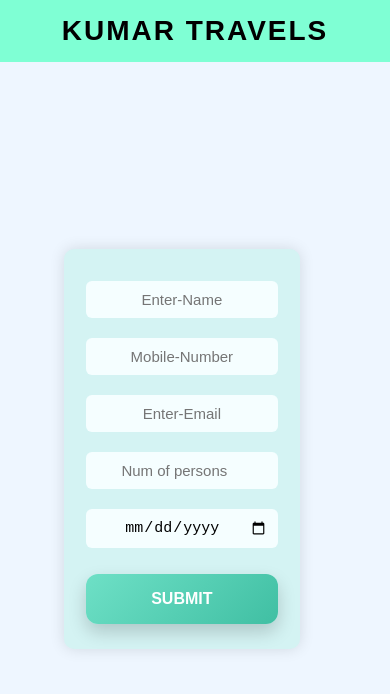
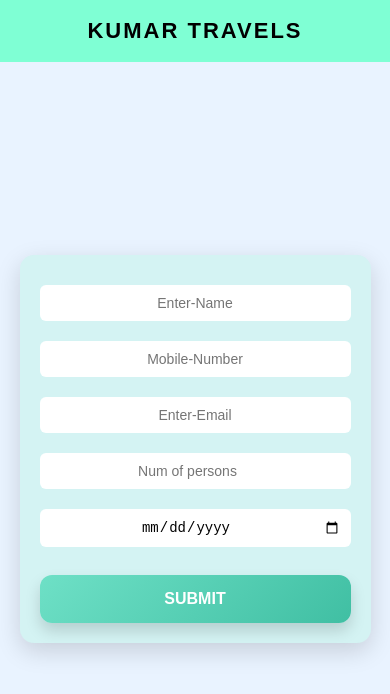
Before and after one commit to varunkothareddy/travel, a plain HTML site: page index.html in a window 390 px wide. Drawn offline with nearby package versions, Linux system fonts and the light colour scheme.

Commit message:
Update test.css

```diff
--- a/test.css
+++ b/test.css
@@ -1,234 +1,141 @@
-/* ========== GLOBAL RESET ========== */
+/* ---------------- GLOBAL ---------------- */
 * {
   box-sizing: border-box;
 }
 
-/* ========== PAGE BACKGROUND & FONT ========== */
 body {
   margin: 0;
-  font-family: Arial, Helvetica, sans-serif;
-  background-color: #eef6ff;
+  font-family: Arial, sans-serif;
+  background-color: #e9f3ff;
 }
 
-/* ========== HEADER ========== */
+/* ---------------- HEADER ---------------- */
 header {
   background-color: #7fffd4;
-  padding: 15px 0;
+  padding: 18px;
   text-align: center;
 }
 
 header h1 {
   margin: 0;
-  font-size: 40px;
+  font-size: clamp(22px, 5vw, 40px);
+  font-weight: bold;
   letter-spacing: 2px;
 }
 
-/* ========== FORM WRAPPER (CENTER EVERYTHING) ========== */
+/* ---------------- CONTAINER ---------------- */
 .form-wrapper {
-  min-height: calc(100vh - 70px);
   display: flex;
   justify-content: center;
   align-items: center;
-  padding: 20px;
+  padding: 4vw;
+  min-height: calc(100vh - 70px);
 }
 
-/* ========== RESPONSIVE FORM CARD ========== */
+/* ---------------- FORM CARD ---------------- */
 .d1 {
   background-color: #d4f3f3;
-  padding: 30px;
-  width: 90%;              /* responsive width on small screens */
-  max-width: 400px;        /* limit width on large screens */
-  border-radius: 12px;
-  box-shadow: 0 0 15px rgba(0,0,0,0.12);
-  position: relative;      /* needed for dark overlay */
+  width: min(90vw, 420px);          /* responsive dynamic width */
+  padding: clamp(20px, 4vw, 40px);
+  border-radius: 14px;
+  box-shadow: 0px 8px 25px rgba(0,0,0,0.15);
   text-align: center;
+  position: relative;
+  transition: transform .25s ease;
 }
 
-/* Dark blur overlay while animation runs */
-.d1.animating::after {
-  content: "";
-  position: absolute;
-  inset: 0;
-  background: rgba(0, 0, 0, 0.45);
-  backdrop-filter: blur(3px);
-  border-radius: 12px;
-  z-index: 1;
+/* Prevent shrinking on small screens */
+.d1 * {
+  transform: scale(1);
 }
 
-/* Put animated elements above the overlay */
-.button,
-.progress-bar,
-.check-svg {
-  position: relative;
-  z-index: 2;
-}
-
-/* ========== INPUTS / SELECT ========== */
-.d1 input[type="text"],
-.d1 input[type="email"],
-.d1 input[type="number"],
-.d1 input[type="date"],
-.d1 select {
+/* ---------------- INPUTS ---------------- */
+.d1 input {
   width: 100%;
-  padding: 12px;
+  padding: clamp(10px, 2.5vw, 14px);
   margin: 10px 0;
   border-radius: 6px;
   border: none;
-  background-color: #f5feff;
+  font-size: clamp(14px, 3.5vw, 18px);
   text-align: center;
-  font-size: 16px;
+  background: white;
 }
 
-/* ========== ANIMATED SUBMIT BUTTON ========== */
+/* ---------------- SUBMIT BUTTON ---------------- */
 .button {
+  width: 100%;
+  height: clamp(48px, 12vw, 60px);
   background: linear-gradient(135deg, #6EE0C6, #40BFA3);
-  height: 55px;
-  width: 100%;
-  text-align: center;
-  position: relative;
-  margin: 16px auto 0;
+  border: none;
+  border-radius: 12px;
   cursor: pointer;
-  border-radius: 12px;
-  overflow: hidden;
-  border: none;
-  transition:
-    transform 0.25s ease,
-    box-shadow 0.25s ease,
-    background 0.35s ease;
-  box-shadow: 0 8px 18px rgba(0,0,0,0.2);
-  animation: softPulse 2.5s infinite ease-in-out;
+  margin-top: 18px;
+  display: flex;
+  align-items: center;
+  justify-content: center;
+  animation: glowPulse 2.5s infinite ease-in-out;
+  transition: .25s;
 }
 
-/* Text inside button */
 .text {
-  font: bold 1.1rem/1 poppins, Arial, sans-serif;
-  color: #ffffff;
-  position: absolute;
-  top: 50%;
-  transform: translateY(-52%);
-  left: 0;
-  right: 0;
-  transition: letter-spacing .25s ease;
+  font-size: clamp(16px, 4vw, 20px);
+  font-weight: bold;
+  color: white;
 }
 
-/* Hover State */
-.button:hover {
-  transform: translateY(-6px) scale(1.05);
-  box-shadow: 0 15px 25px rgba(0, 255, 140, 0.35);
-  background: linear-gradient(135deg, #5BE7B5, #1FAA60);
+/* Hover for tablets + laptops only (not mobile) */
+@media (hover: hover) and (pointer: fine) {
+  .button:hover {
+    transform: translateY(-6px);
+    box-shadow: 0px 10px 25px rgba(0, 255, 140, 0.4);
+  }
 }
 
-.button:hover .text {
-  letter-spacing: 2px;
+/* ---------------- ANIMATION ELEMENTS ---------------- */
+.progress-bar {
+  position: absolute;
+  height: 8px;
+  width: 0;
+  left: 50%;
+  top: 50%;
+  transform: translate(-50%, -50%);
+  background: #71DFBE;
+  border-radius: 20px;
+  z-index: 3;
 }
 
-/* Click press movement */
-.button:active {
-  transform: translateY(-2px) scale(1);
-  box-shadow: 0 6px 12px rgba(0, 255, 140, 0.25);
-}
-
-/* Soft pulse glow */
-@keyframes softPulse {
-  0%   { box-shadow: 0 8px 18px rgba(0,0,0,0.18); }
-  50%  { box-shadow: 0 12px 25px rgba(0,255,170,0.30); }
-  100% { box-shadow: 0 8px 18px rgba(0,0,0,0.18); }
-}
-
-/* ========== PROGRESS BAR (Anime.js) ========== */
-.progress-bar {
-  position: absolute;
-  height: 10px;
-  width: 0;
-  right: 0;
-  top: 50%;
-  left: 50%;
-  border-radius: 200px;
-  transform: translateY(-50%) translateX(-50%);
-  background: #71DFBE;
-}
-
-/* ========== CHECKMARK SVG ========== */
 .check-svg {
-  width: 30px;
+  width: clamp(25px, 6vw, 35px);
   position: absolute;
   top: 50%;
   left: 50%;
   transform: translate(-50%, -50%);
   pointer-events: none;
-  opacity: 0;               /* hidden until animation shows it */
-  transition: opacity .25s ease;
+  opacity: 0;
+  z-index: 3;
 }
 
 .check {
   fill: none;
   stroke: #1D1F20;
-  stroke-width: 4;
+  stroke-width: clamp(3px, 1vw, 4px);
   stroke-linecap: round;
-  stroke-linejoin: round;
 }
 
-/* ========== RESPONSIVE TWEAKS ========== */
-
-/* Mobile: smaller than 450px */
-@media (max-width: 450px) {
-
-  header h1 {
-    font-size: 28px;
-  }
-
-  .d1 {
-    padding: 22px;
-    border-radius: 10px;
-  }
-
-  .d1 input[type="text"],
-  .d1 input[type="email"],
-  .d1 input[type="number"],
-  .d1 input[type="date"],
-  .d1 select {
-    padding: 10px;
-    font-size: 15px;
-  }
-
-  .button {
-    height: 50px;
-  }
-
-  .text {
-    font-size: 16px;
-  }
-
-  .check-svg {
-    width: 25px;
-  }
+/* ---------------- DIM BACKGROUND DURING ANIMATION ---------------- */
+.d1.animating::after {
+  content: "";
+  position: absolute;
+  inset: 0;
+  background: rgba(0,0,0,0.45);
+  backdrop-filter: blur(3px);
+  border-radius: 14px;
+  z-index: 2;
 }
 
-/* Ultra-small screens (< 350px width) */
-@media (max-width: 350px) {
-
-  header h1 {
-    font-size: 24px;
-  }
-
-  .d1 {
-    padding: 18px;
-  }
-
-  .button {
-    height: 45px;
-  }
-
-  .text {
-    font-size: 15px;
-  }
-
-  .d1 input[type="text"],
-  .d1 input[type="email"],
-  .d1 input[type="number"],
-  .d1 input[type="date"],
-  .d1 select {
-    font-size: 14px;
-    padding: 8px;
-  }
+/* ---------------- BUTTON GLOW ---------------- */
+@keyframes glowPulse {
+  0% { box-shadow: 0 8px 15px rgba(0,0,0,0.15); }
+  50% { box-shadow: 0 12px 30px rgba(0,255,170,0.35); }
+  100% { box-shadow: 0 8px 15px rgba(0,0,0,0.15); }
 }
```
